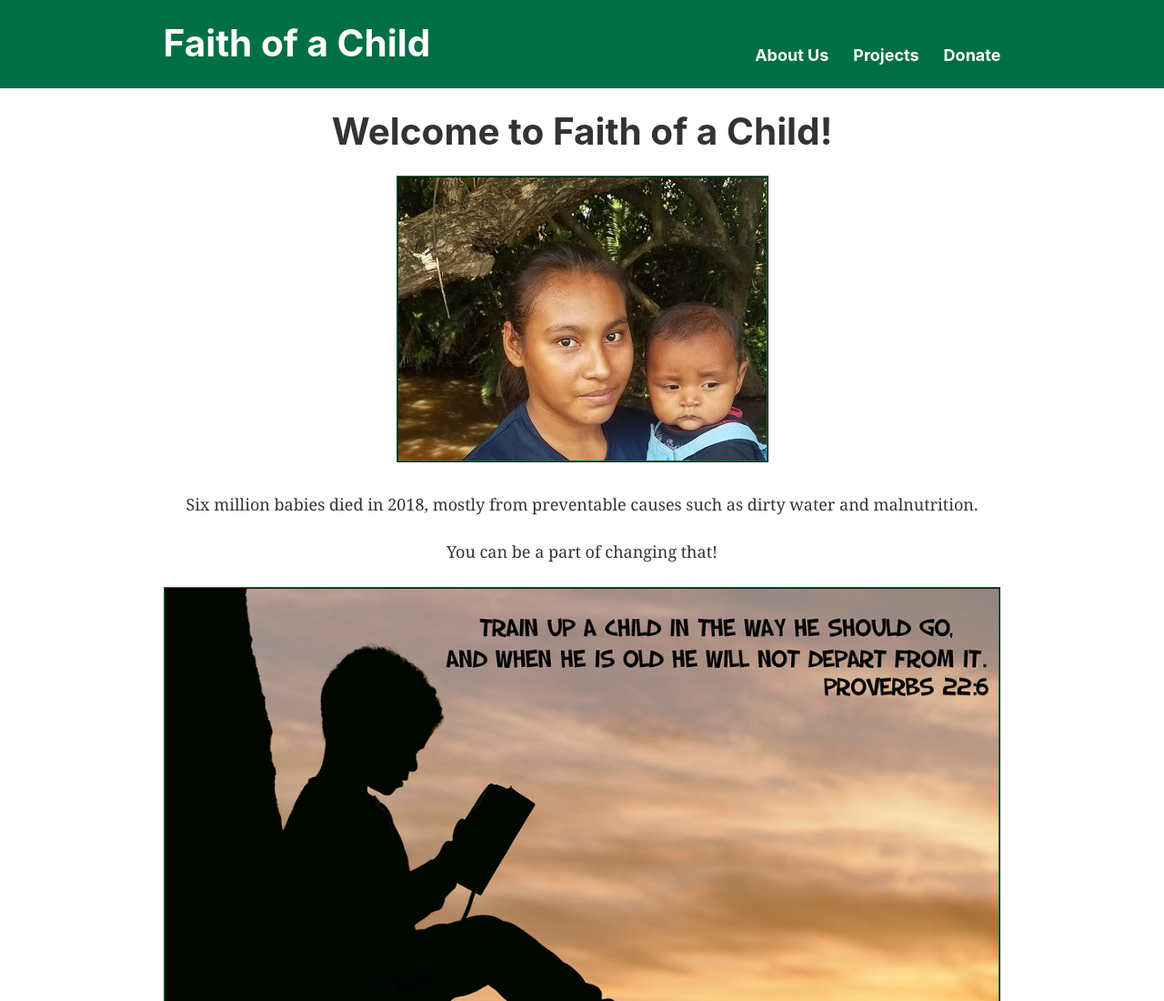
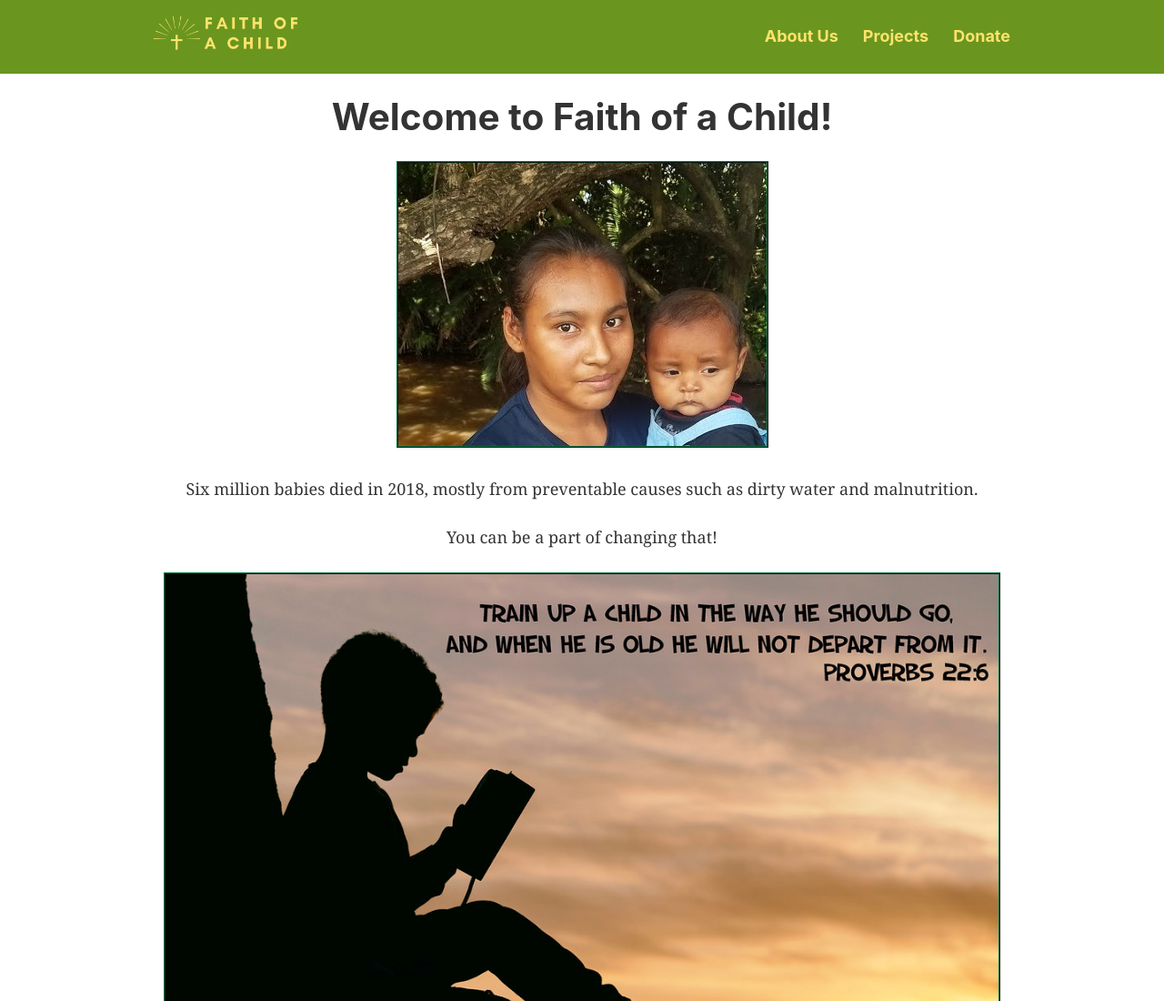
Before and after one commit to madden-man/FaithOfAChild, a Gatsby site: page / in a window 1280 px wide. Shown: the top 1100 px of the page at 91% size. Built offline with nearby package versions, Linux system fonts and the light colour scheme; Gatsby itself is replaced by a stand-in of ours.

Commit message:
made logo and header is narrow

```diff
--- a/src/components/header.css
+++ b/src/components/header.css
@@ -1,17 +1,26 @@
 .header-holder {
   margin: 0 auto;
   max-width: 960px;
-  padding: 1.45rem 1.0875rem;
+  padding: 0.5rem;
   display: flex;
   flex-direction: row;
   align-items: center;
 }
 
 .main-menu {
-  align-self: flex-end;
   display: flex;
   justify-content: flex-end;
   flex-grow: 1;
+}
+
+.main-menu a {
+  color: #FFE36B;
+}
+
+.header__logo {
+  width: 9rem;
+  height: 3rem;
+  margin-bottom: 0;
 }
 
 @media only screen and (max-width: 480px) {
--- a/src/components/header.js
+++ b/src/components/header.js
@@ -1,13 +1,15 @@
 import { Link } from "gatsby"
 import PropTypes from "prop-types"
 import React from "react"
+
+import faithLogo from '../assets/faith-logo-realest.png';
 
 import './header.css';
 
 const Header = ({ siteTitle }) => (
   <header
     style={{
-      background: `#006F45`,
+      background: `#6A961F`,
       marginBottom: `1.45rem`,
     }}
   >
@@ -20,7 +22,7 @@ const Header = ({ siteTitle }) => (
             textDecoration: `none`,
           }}
         >
-          {siteTitle}
+          <img src={faithLogo} className="header__logo" alt="faith of a child foundation" />
         </Link>
       </h1>
       <nav className="main-menu">
@@ -28,7 +30,6 @@ const Header = ({ siteTitle }) => (
           <Link
             to="/about-us"
             style={{
-              color: 'white',
               textDecoration: 'none',
             }}
           >
@@ -39,7 +40,6 @@ const Header = ({ siteTitle }) => (
           <Link
             to="/projects"
             style={{
-              color: 'white',
               textDecoration: 'none',
             }}
           >
@@ -50,7 +50,6 @@ const Header = ({ siteTitle }) => (
           <Link
             to="/donate"
             style={{
-              color: 'white',
               textDecoration: 'none',
             }}
           >
```
Also changed, not shown: src/assets/faith-logo-realest.png (added), src/assets/faith-logo.png (added), 1 other file.
